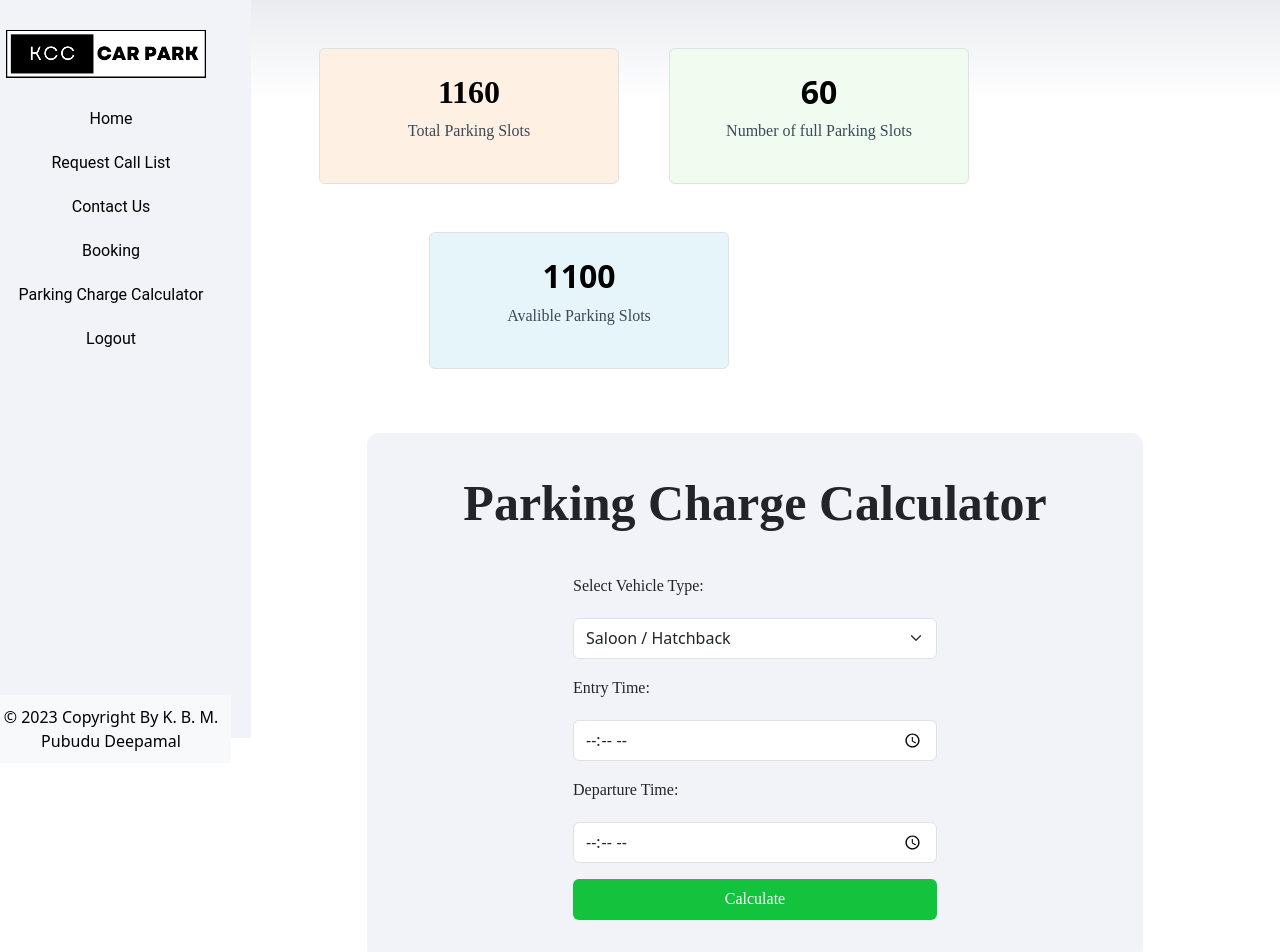
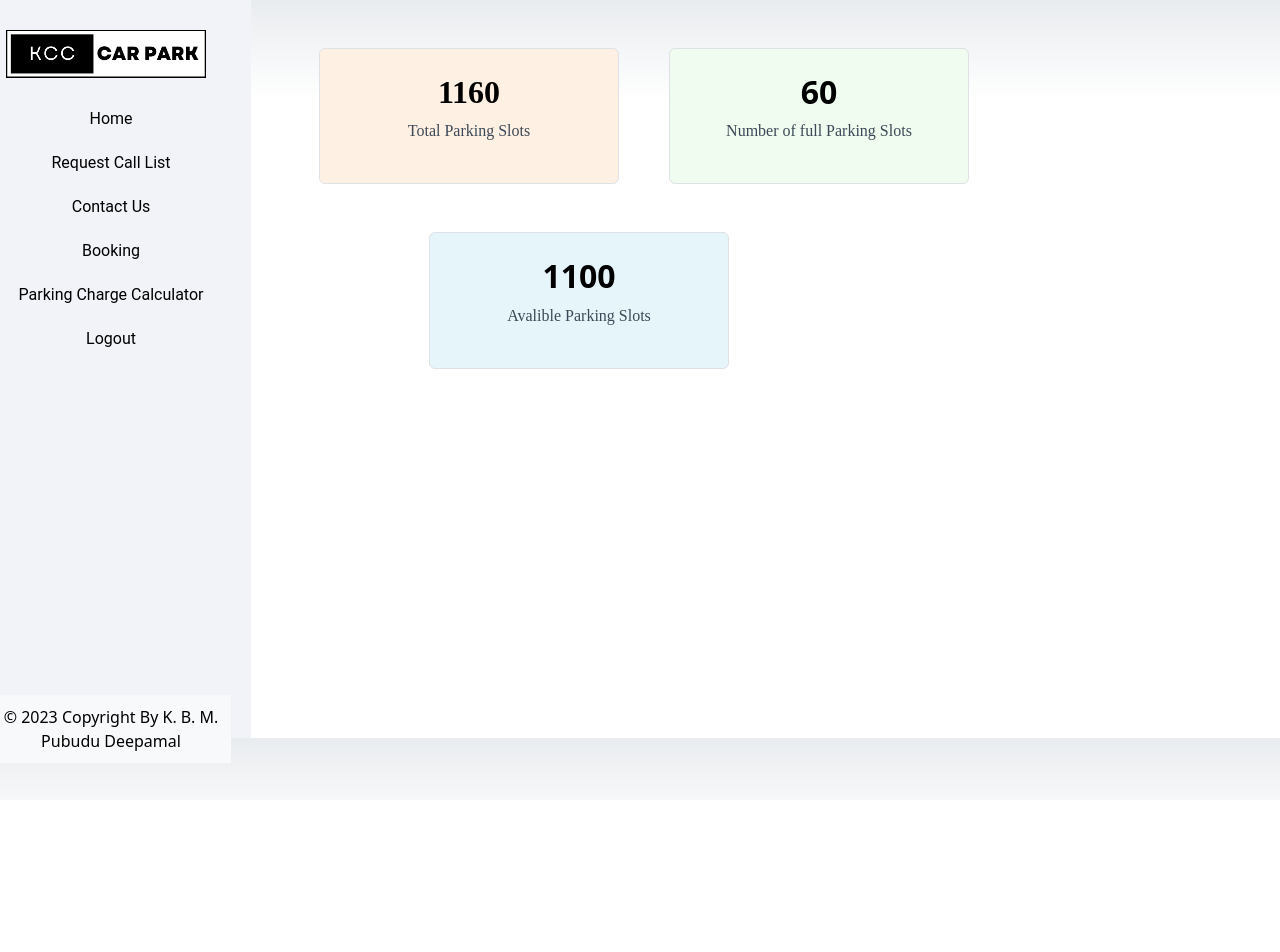
Before and after one commit to PubuduDeepamal/KCC, a React (Create React App) app: page /AdminDashBord in a window 1280 px wide. Shown: the top 952 px of the page. After the commit the page ends 800 px from the top, so only its background shows below. Built offline with nearby package versions, Linux system fonts and the light colour scheme.

Commit message:
Update Sidebar.js

```diff
--- a/src/Components/Admin/Sidebar.js
+++ b/src/Components/Admin/Sidebar.js
@@ -2,7 +2,6 @@ import React from 'react';
 import 'bootstrap/dist/css/bootstrap.min.css';
 import '../../Css/Sidebar.css';
 import { Container, Row, Col } from 'react-bootstrap';
-import Costcal from '../../Components/Booking/Costcal';
 
 const Sidebar = () => {
   const handleLogout = () => {
@@ -48,7 +47,7 @@ const Sidebar = () => {
                 </a>
               </li>
               <li className="nav-item">
-                <a className="nav-link" href="#">
+                <a className="nav-link" href="/ParkingChargeCalculator">
                 Parking Charge Calculator
                 </a>
               </li>
@@ -91,9 +90,6 @@ const Sidebar = () => {
 
             </Row>
           </div>
-            <div id="costmargin">
-              <Costcal/>
-            </div>
         </Col>
       </Row>
     </Container>
```
